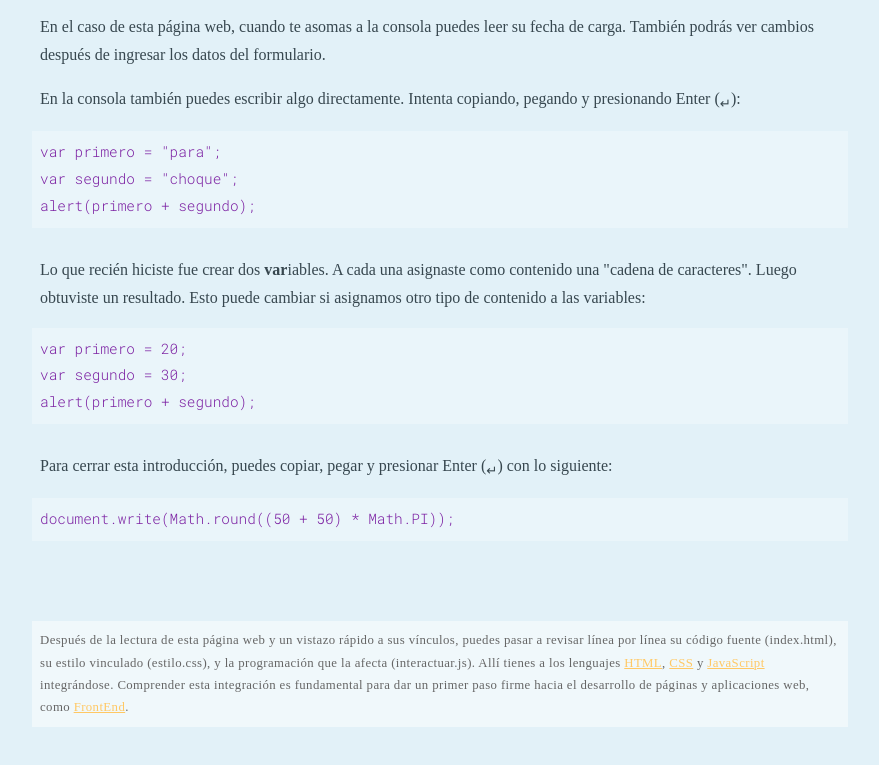
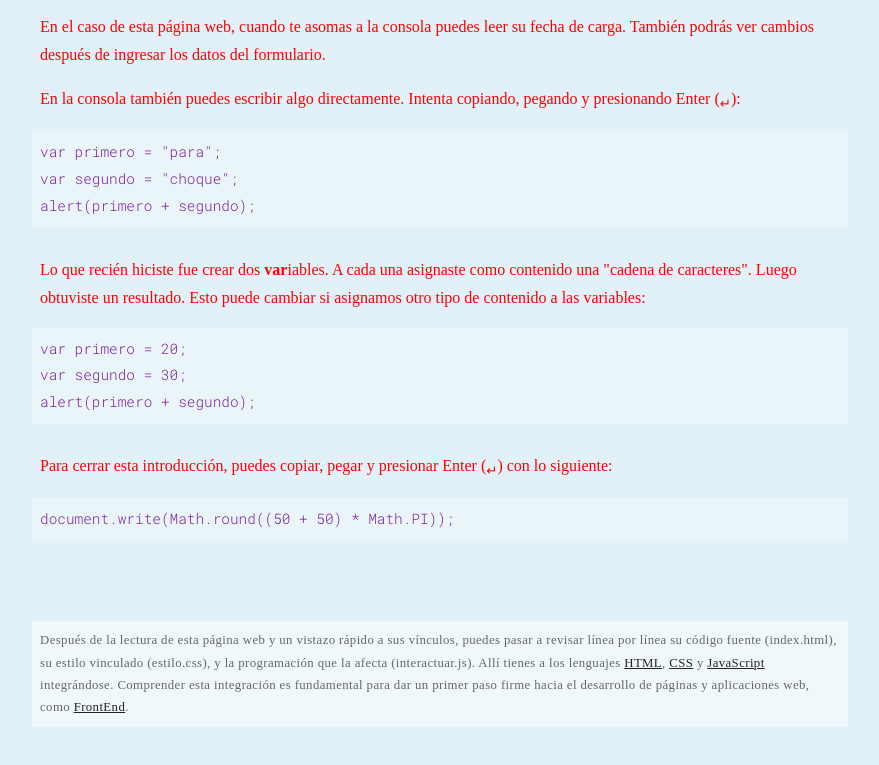
Before and after one commit to Silvioaz/arribas, a plain HTML site: page index.html in a window 1280 px wide. Shown: the part 1462-2227 px from the top of the page, without its empty margins (200-1079 px from the left). Drawn offline with nearby package versions, Linux system fonts and the light colour scheme.

Commit message:
Add files via upload

```diff
--- a/estilo.css
+++ b/estilo.css
@@ -4,7 +4,7 @@
 
 
 body {
-  color:#37474f;
+  color:rgb(255, 0, 0);
   padding:0;
   margin:0;
   margin-bottom:5rem;
@@ -14,7 +14,7 @@ body {
 }
 
 a{
-  color:rgb(255,200,100)
+  color:#222;
 }
 
 a:hover{
```
